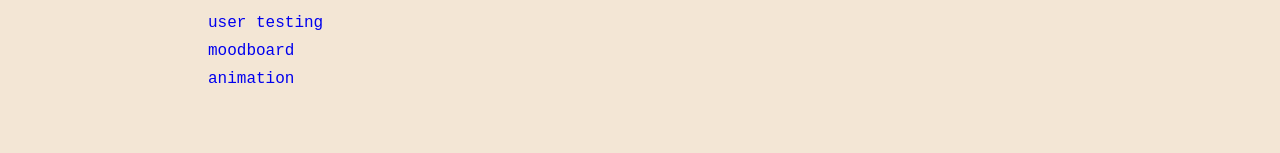
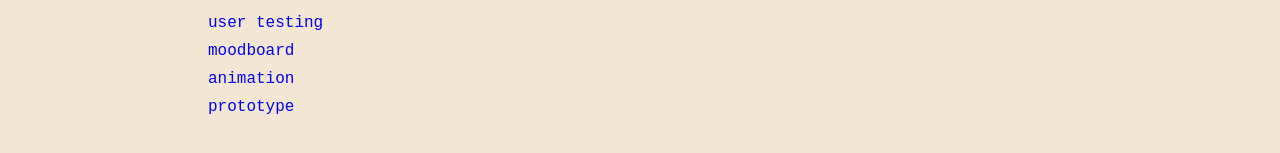
Before and after one commit to dsschwarz/dsschwarz.github.io, a Jekyll site: the page built from axisandallies/index.md, in a window 1280 px wide. Shown: the part 182-335 px from the top of the page. Built offline with Jekyll 4.4.1, drawn with Linux system fonts in a browser that asks for light colours.

Commit message:
Added link to axis and allies demo

```diff
--- a/axisandallies/index.md
+++ b/axisandallies/index.md
@@ -4,7 +4,8 @@ title: Axis and Allies
 links: [
 	{ name: "user testing", href: "usertesting"},
 	{ name: "moodboard", href: "moodboard"},
-	{ name: "animation", href: "animation"}
+	{ name: "animation", href: "animation"},
+	{ name: "prototype", href: "http://159.203.17.39:8888/lobby"}
 	]
 ---
 
```
